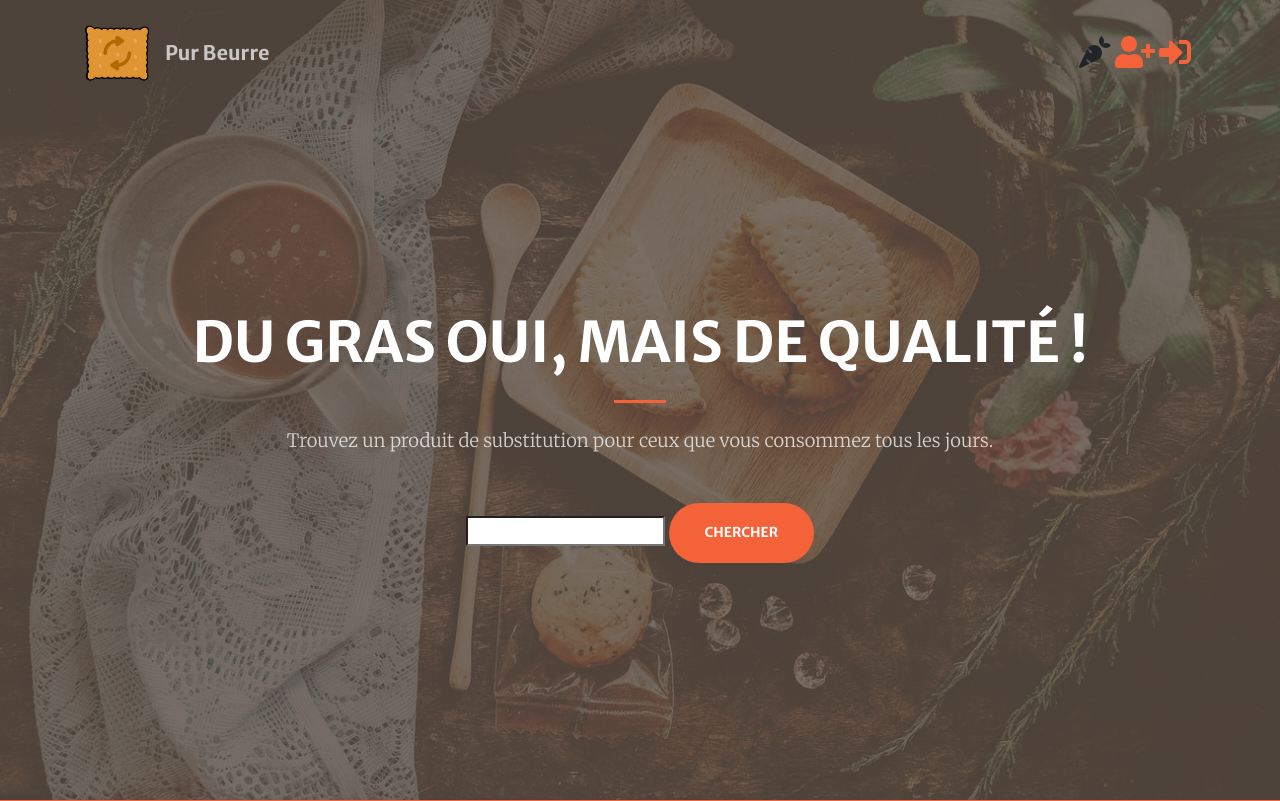
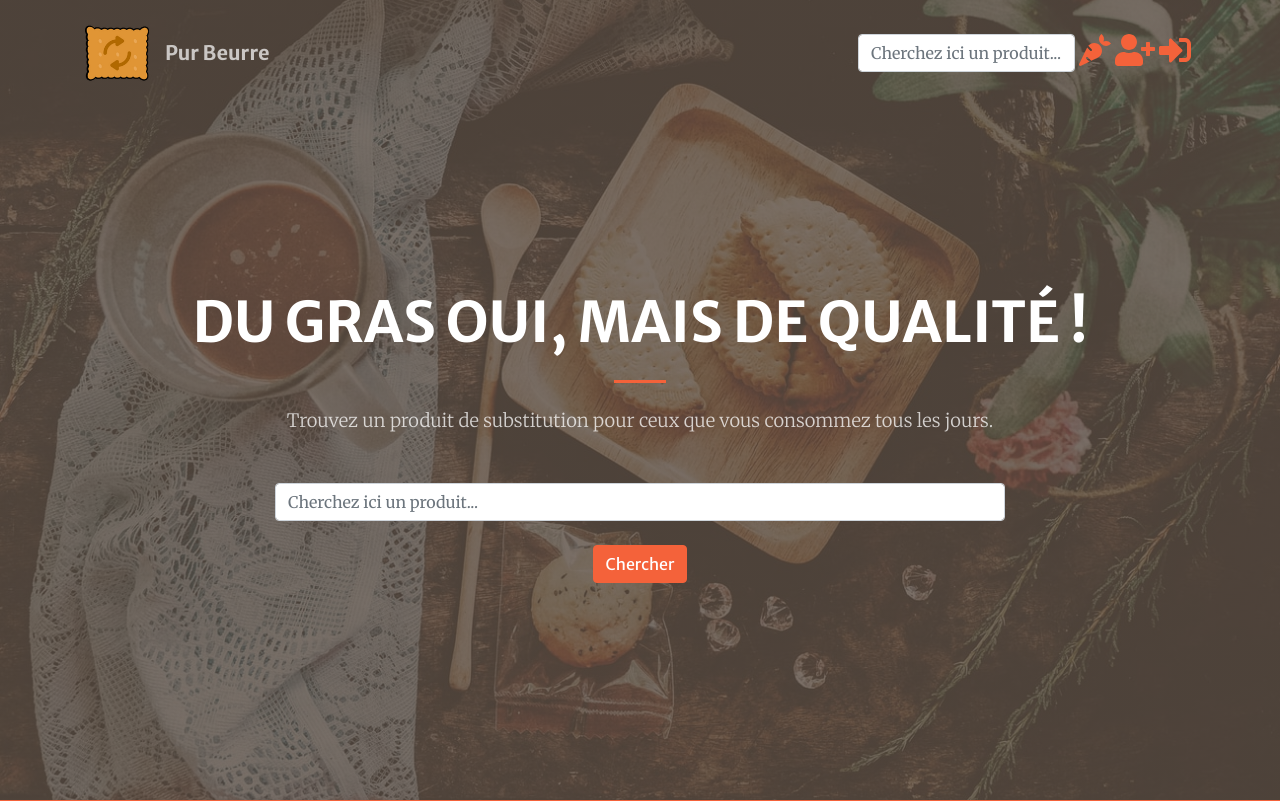
Before and after one commit to smtr42/P8_pb, a Django app: page / in a window 1280 px wide. Shown: the top 801 px of the page. Run offline with Django 3.2, Linux system fonts and the light colour scheme; style sheets or scripts are compiled from the project's sources; some libraries are stand-ins or nearby versions.

Commit message:
Add carot

```diff
--- a/templates/base.html
+++ b/templates/base.html
@@ -32,7 +32,10 @@
                         class="navbar-toggler navbar-toggler-right" type="button" data-toggle="collapse" data-target="#navbarResponsive" aria-controls="navbarResponsive" aria-expanded="false" aria-label="Toggle navigation"><span class="navbar-toggler-icon"></span></button>
                     <div class="collapse navbar-collapse" id="navbarResponsive">
                         <ul class="navbar-nav ml-auto my-2 my-lg-0">
-                            <i class="fas fa-carrot fa-fw fa-2x"></i>
+                            <form id="form-nav" action="{% url 'users:signup' %}" method="get">
+                              <input type="text" name="query" class="form-control" placeholder="Cherchez ici un produit...">
+                            </form>
+                            <a href="{% url 'logout' %}"><i class="fas fa-carrot fa-fw fa-2x"></i></a>
                             {% if user.is_authenticated %}
                                 {{ user.username }} !
                                 <a href="{% url 'logout' %}"><i class="fas fa-sign-out-alt fa-fw fa-2x"></i></a>
@@ -59,9 +62,10 @@
                             <p class="text-white-75 font-weight-light mb-5">
                                 Trouvez un produit de substitution pour
                                 ceux que vous  consommez tous les jours.</p>
-                            <input type="search" id="site-search" name="q" aria-label="Search through site content">
-<!--                            <button>Chercher</button>-->
-                            <a class="btn btn-primary btn-xl js-scroll-trigger" href="#about">Chercher</a>
+                            <form action="{% url 'users:signup' %}" method="get">
+                              <input type="text" name="query" class="form-control" placeholder="Cherchez ici un produit...">
+                              <button class="btn mt-4 btn-primary">Chercher</button>
+                            </form>
                         </div>
                     </div>
                 </div>
@@ -210,6 +214,12 @@
             </div>
         </section>
         {% endblock content %}
+<!--        &#45;&#45;&#45;&#45;&#45;&#45;&#45;&#45;&#45;&#45;&#45;&#45;&#45;&#45;&#45;&#45;&#45;&#45;&#45;&#45;&#45;&#45;&#45;&#45;&#45;&#45;&#45;&#45;&#45;&#45;&#45;&#45;&#45;&#45;&#45;&#45;&#45;&#45;&#45;&#45;&#45;&#45;&#45;&#45;&#45;&#45;&#45;&#45;&#45;&#45;&#45;&#45;&#45;&#45;&#45;&#45;&#45;&#45;&#45;&#45;&#45;&#45;&#45;&#45;&#45;&#45;&#45;&#45;-->
+        <form action="{% url 'users:signup' %}" method="get">
+          <input type="text" name="query" class="form-control" placeholder="Cherchez ici un produit...">
+          <button class="btn mt-4 btn-primary">Chercher</button>
+        </form>
+<!--            -&#45;&#45;&#45;&#45;&#45;&#45;&#45;&#45;&#45;&#45;&#45;&#45;&#45;&#45;&#45;&#45;&#45;&#45;&#45;&#45;&#45;&#45;&#45;&#45;&#45;&#45;&#45;&#45;&#45;&#45;&#45;&#45;&#45;&#45;&#45;&#45;&#45;&#45;&#45;&#45;&#45;&#45;&#45;&#45;&#45;&#45;&#45;&#45;&#45;&#45;&#45;&#45;&#45;&#45;&#45;&#45;&#45;&#45;&#45;&#45;&#45;&#45;&#45;&#45;&#45;&#45;-->
 
         {% block footer %}
         <!-- Footer-->
```
